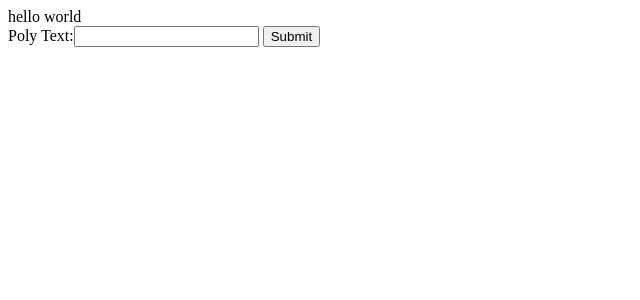
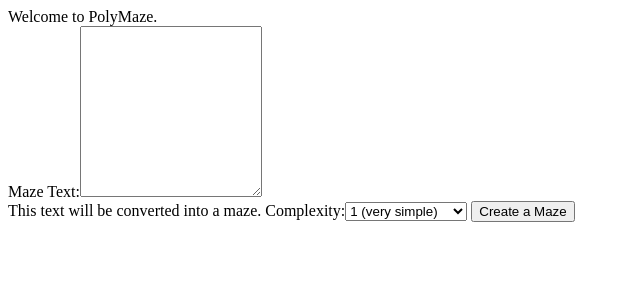
Before and after one commit to kobejohn/PolyMazeWeb, a Django app: page / in a window 1280 px wide. Shown: the top 300 px of the page, without its empty margins (0-640 px from the left). Run offline with Django 3.2, Linux system fonts and the light colour scheme.

Commit message:
Add complexity form field.

```diff
--- a/home/forms.py
+++ b/home/forms.py
@@ -1,4 +1,24 @@
 from django import forms
 
+
+# this stuff should come from a model / db / something else
+TEXT_MAX_LENGTH = 20
+COMPLEXITY_CHOICES = ((1, '1 (very simple)'),
+                      (2, '2'),
+                      (5, '5'),
+                      (10, '10'),
+                      (20, '20'),
+                      (50, '50 (actual maze)'),
+                      (100, '100'))
+
+
 class PolyForm(forms.Form):
-    poly_text = forms.CharField(label='Poly Text', max_length=20)
+    text = forms.CharField(label='Maze Text',
+                           required=True,
+                           max_length=TEXT_MAX_LENGTH,
+                           widget=forms.Textarea(attrs={'rows': int(TEXT_MAX_LENGTH/2)+1,
+                                                        'cols': TEXT_MAX_LENGTH}),
+                           help_text='This text will be converted into a maze.')
+    complexity = forms.ChoiceField(label='Complexity',
+                                   required=True,
+                                   choices=COMPLEXITY_CHOICES)
--- a/home/views.py
+++ b/home/views.py
@@ -15,28 +15,25 @@ _supershapes_cycle = itertools.cycle(_supershapes_cycle)
 
 
 def index(request):
-    context = {'hello': 'hello world', 'form': PolyForm()}
-
+    context = {'headline': 'Welcome to PolyMaze.', 'form': PolyForm()}
     if request.method == 'POST':
         form = PolyForm(request.POST)
         if form.is_valid():
-            poly_text = form.cleaned_data['poly_text']
-            context['hello'] = poly_text
-            image = ascii_string_maze(poly_text)
+            text = form.cleaned_data['text']
+            complexity = int(form.cleaned_data['complexity'])  # convert to int just in case string
+            image = ascii_string_maze(text, complexity)
             context['form'] = form
             response = HttpResponse(content_type='image/png')
             image.save(response, 'PNG')
-            # response['Content-Disposition'] = 'attachment; filename=maze.png'
             return response
-
     return render(request, 'index.html', context)
 
 
-def ascii_string_maze(s):
-    s = s.replace('\n', r'\n')
+def ascii_string_maze(text, complexity):
+    text = text.replace('\n', r'\n')  # polymaze expects literal \n to indicate newlines
     supershape_name, supershape = next(_supershapes_cycle)
     grid = pmz.PolyGrid(supershape=supershape)
-    grid.create_string(s, complexity=50)
+    grid.create_string(text, complexity=complexity)
     maze = pmz.Maze(grid)
     image = maze.image()
     return image
--- a/templates/index.html
+++ b/templates/index.html
@@ -5,13 +5,11 @@
     <title>title</title>
 </head>
 <body>
-    {{ hello }}
+    {{ headline }}
     <form action="/" method="post">
         {% csrf_token %}
         {{ form }}
-        <input type="submit" value="Submit" />
+        <input type="submit" value="Create a Maze" />
     </form>
-
-
 </body>
 </html>
```
